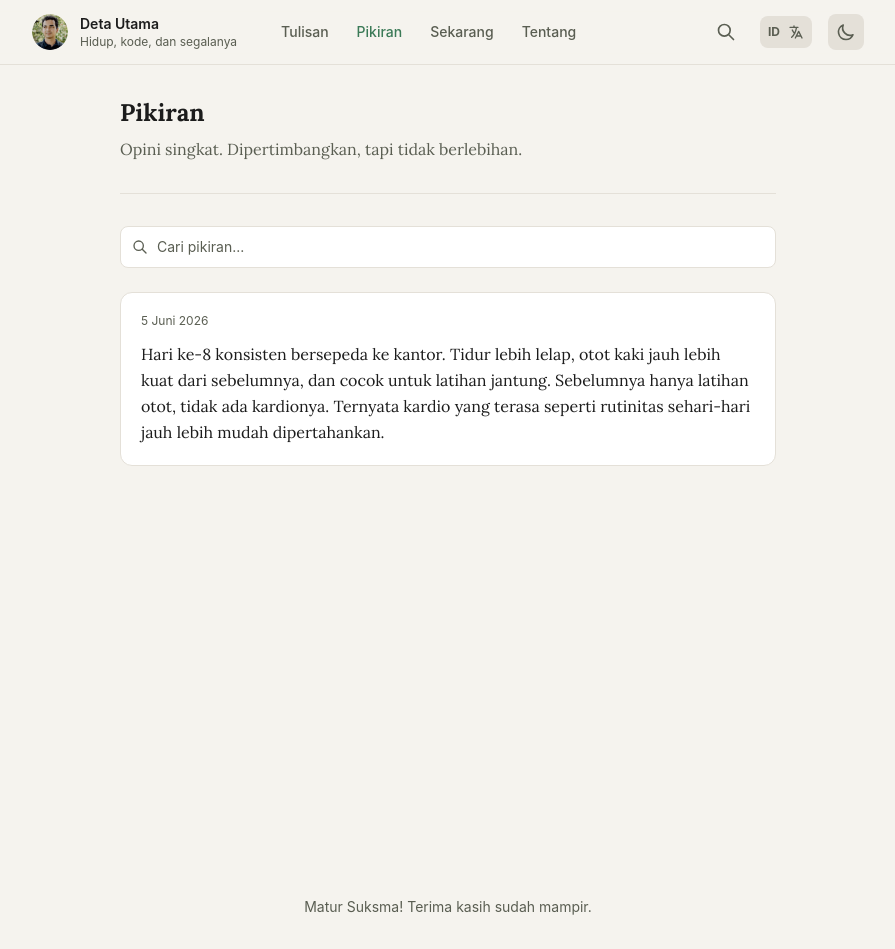
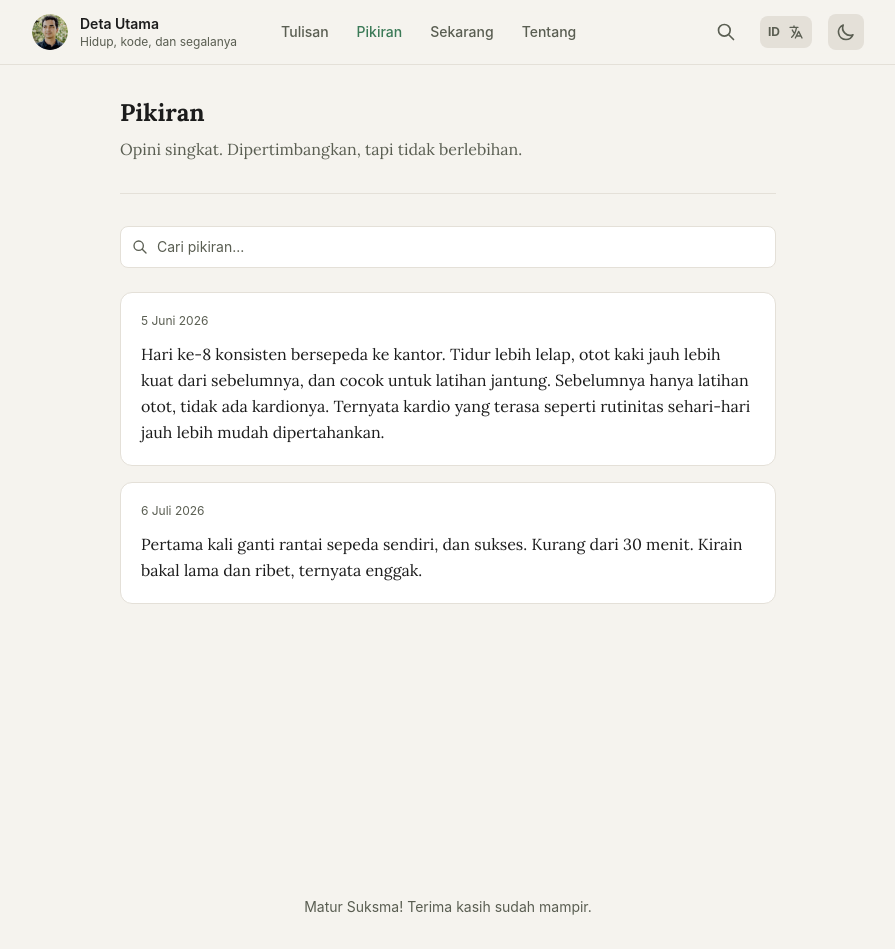
Before and after one commit to detautama/detautama.github.io, a Next.js app: page /thoughts in a window 1280 px wide. Shown: the whole page, without its empty margins (192-1087 px from the left). Built offline with nearby package versions, Linux system fonts and the light colour scheme.

Commit message:
content: add thought about first bike chain replacement

```diff
--- a/app/(clean-layout)/thoughts/thoughtsData.ts
+++ b/app/(clean-layout)/thoughts/thoughtsData.ts
@@ -12,4 +12,10 @@ export const thoughts: Thought[] = [
     content:
       "Hari ke-8 konsisten bersepeda ke kantor. Tidur lebih lelap, otot kaki jauh lebih kuat dari sebelumnya, dan cocok untuk latihan jantung. Sebelumnya hanya latihan otot, tidak ada kardionya. Ternyata kardio yang terasa seperti rutinitas sehari-hari jauh lebih mudah dipertahankan.",
   },
+  {
+    id: "2",
+    date: "2026-07-06",
+    content:
+      "Pertama kali ganti rantai sepeda sendiri, dan sukses. Kurang dari 30 menit. Kirain bakal lama dan ribet, ternyata enggak.",
+  },
 ];
```
